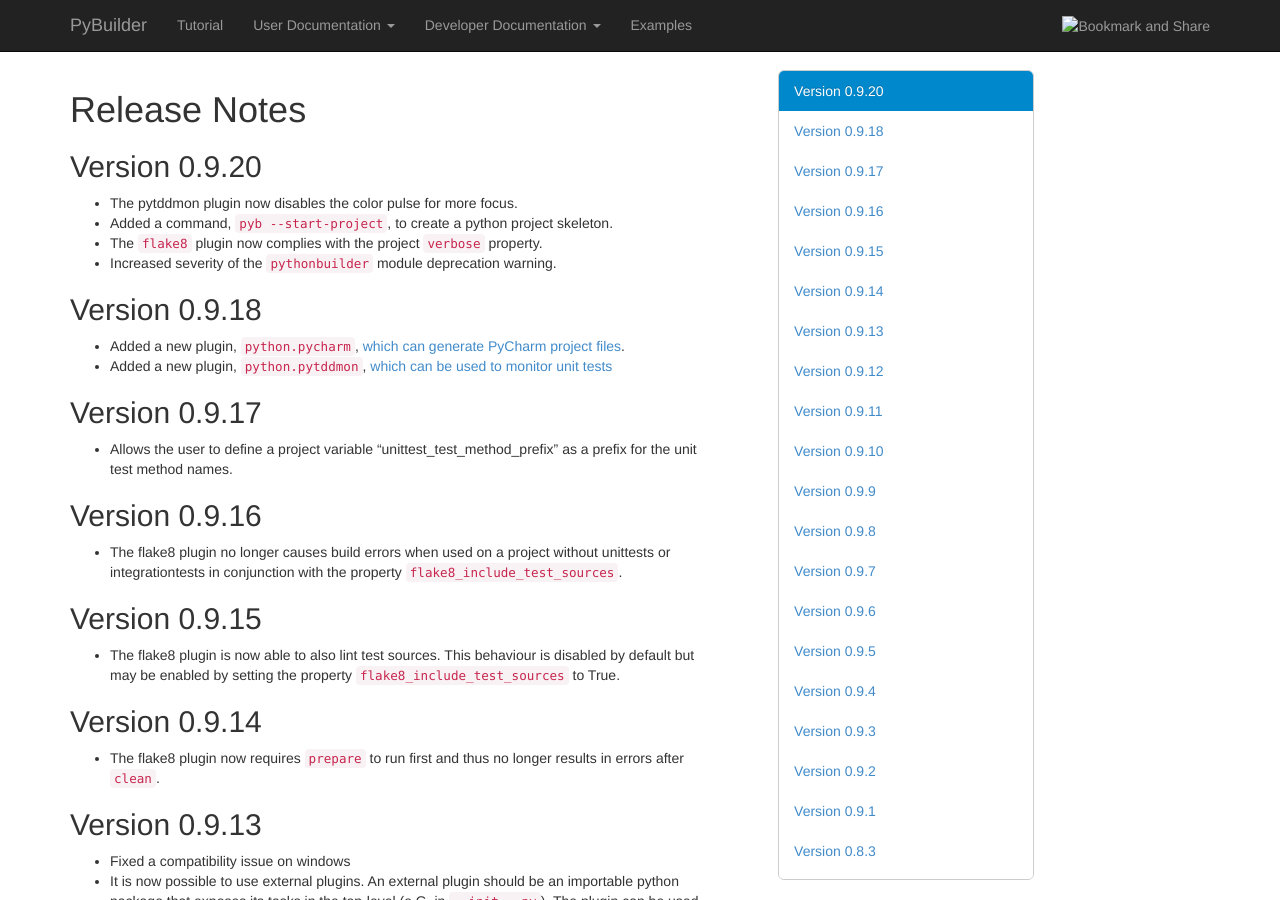
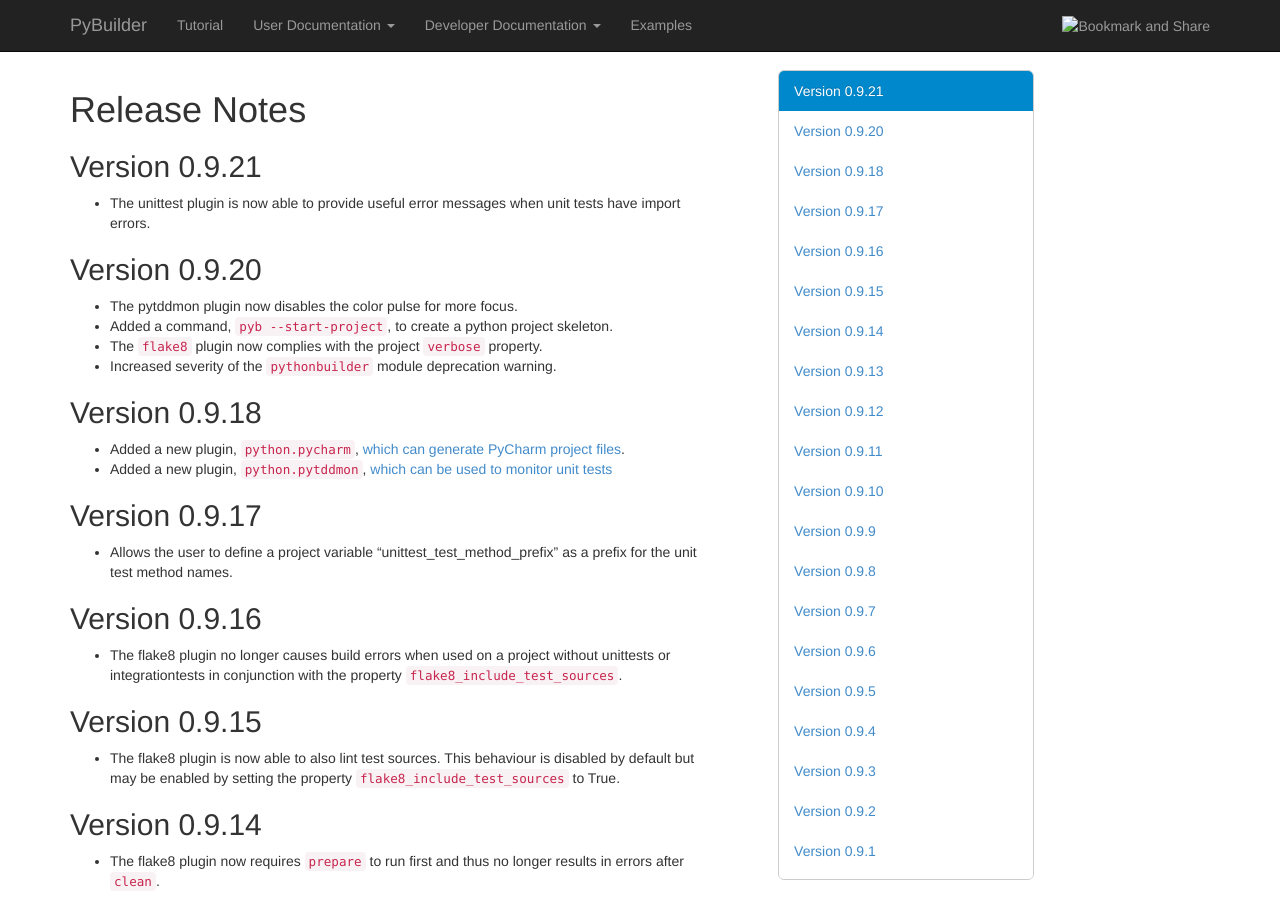
Before and after one commit to pybuilder/pybuilder.github.io, a Jekyll site: the page built from releasenotes/index.md, in a window 1280 px wide and 900 px high. Built offline with Jekyll 4.4.1, drawn with Linux system fonts in a browser that asks for light colours; nearby versions of some CDN libraries.

Commit message:
add releasenotes for 0.9.21

```diff
--- a/releasenotes/index.md
+++ b/releasenotes/index.md
@@ -4,6 +4,10 @@
 ---
 
 # Release Notes
+
+## Version 0.9.21
+* The unittest plugin is now able to provide useful error messages
+  when unit tests have import errors.
 
 ## Version 0.9.20
 * The pytddmon plugin now disables the color pulse for more focus.
```
